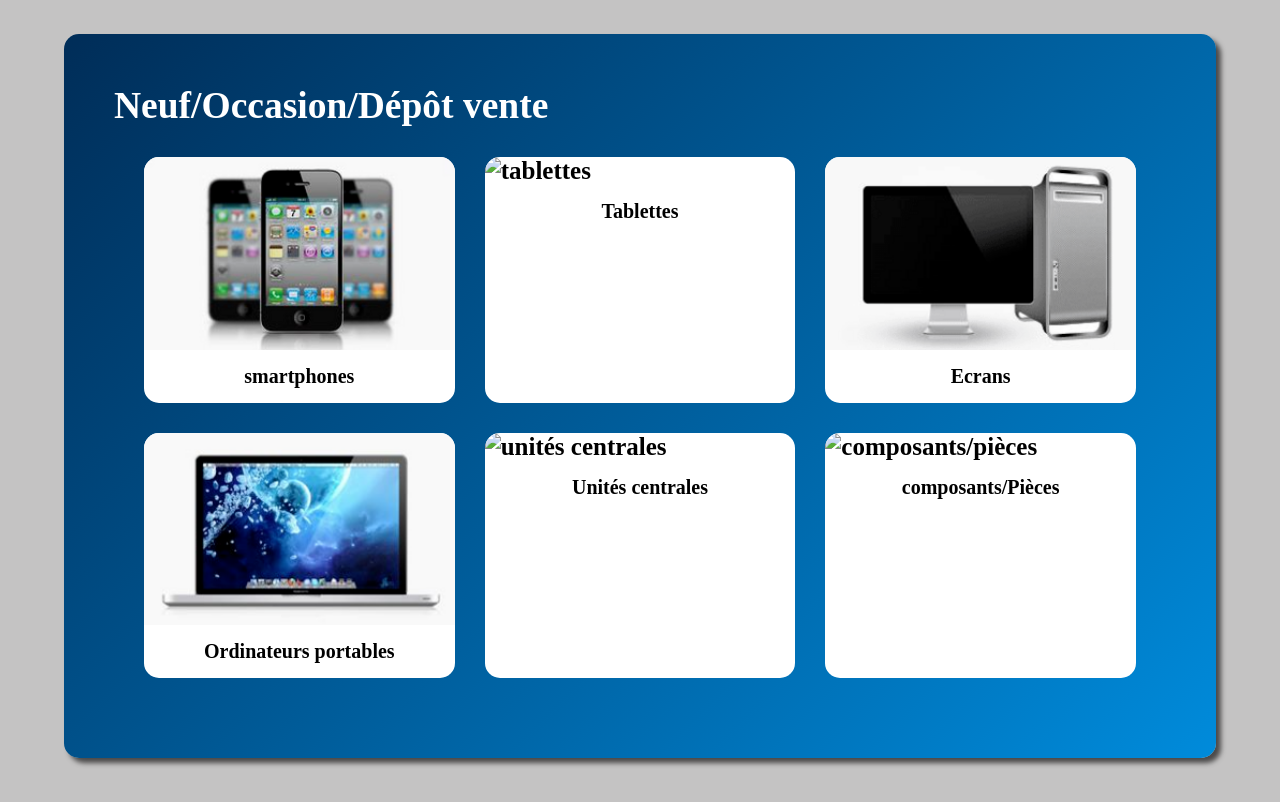
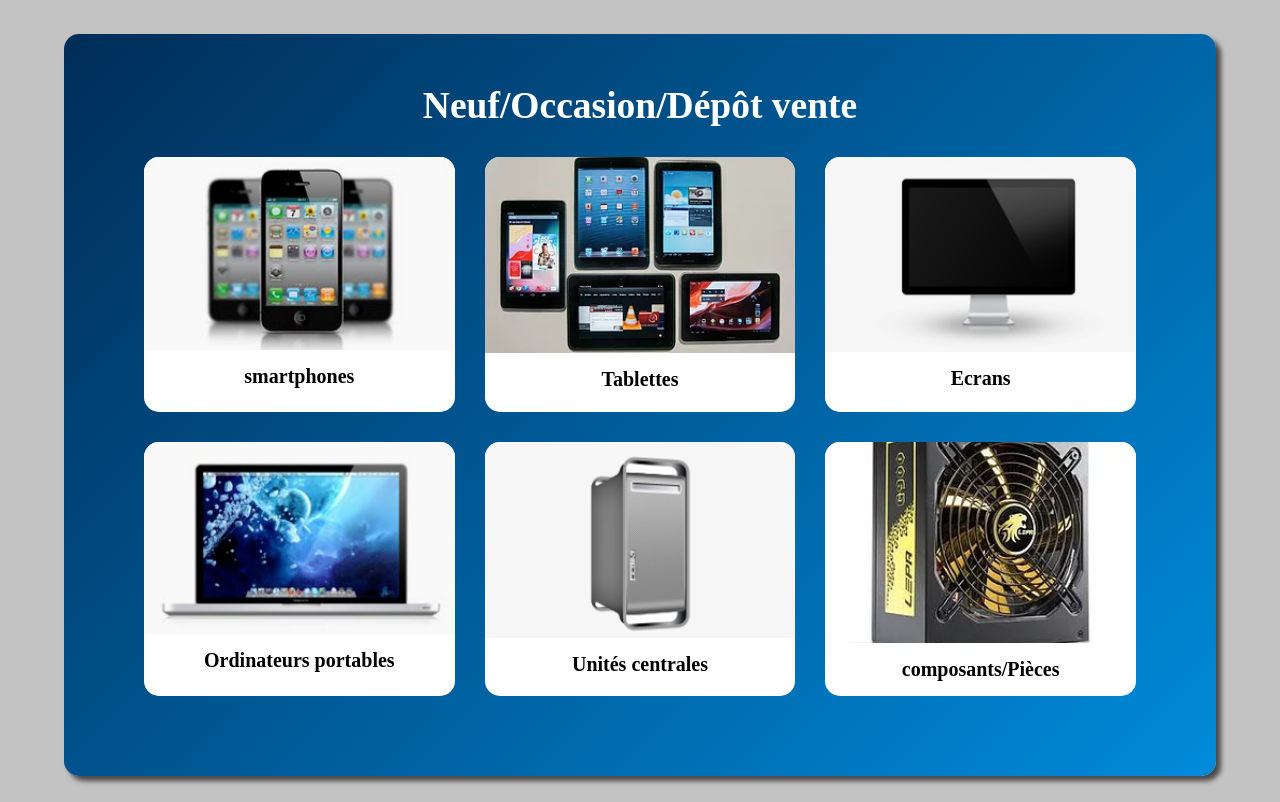
Before and after one commit to mikagame/Lmdupc, a website: page produit.html in a window 1280 px wide. Shown: the part 665-1467 px from the top of the page. Drawn offline with Linux system fonts and the light colour scheme.

Commit message:
img page produit

```diff
--- a/produit.html
+++ b/produit.html
@@ -43,11 +43,11 @@
                 <h3>smartphones</h3>
             </div>
             <div class="card">
-                <img src="./img/tablette.jpg" alt="tablettes" />
+                <img src="./img/tablette.PNG" alt="tablettes" />
                 <h3>Tablettes</h3>
             </div>
             <div class="card">
-                <img src="./img/ordinateurs.png" alt="écrans" />
+                <img src="./img/ecran.PNG" alt="écrans" />
                 <h3>Ecrans</h3>
             </div>
             <div class="card">
@@ -55,11 +55,11 @@
                 <h3>Ordinateurs portables</h3>
             </div>
             <div class="card">
-                <img src="./img/unité.jpg" alt="unités centrales" />
+                <img src="./img/unité.PNG" alt="unités centrales" />
                 <h3>Unités centrales</h3>
             </div>
             <div class="card">
-                <img src="./img/components.jpg" alt="composants/pièces" />
+                <img src="./img/composant.PNG" alt="composants/pièces" />
                 <h3>composants/Pièces</h3>
             </div>
 
--- a/styles/pages/_produit.scss
+++ b/styles/pages/_produit.scss
@@ -11,6 +11,7 @@
     box-shadow: 5px 5px 5px rgb(75, 74, 74);
     h2 {
         color: white;
+        text-align: center
     }
 }
 
```
Also changed, not shown: img/composant.PNG (added), img/ecran.PNG (added), img/tablette.PNG (added), img/unité.PNG (added), styles/main.css, 1 other file.
